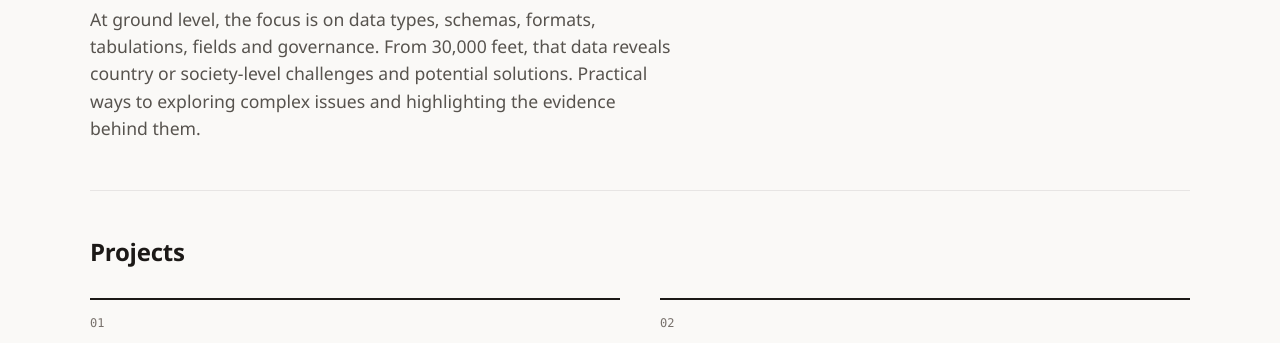
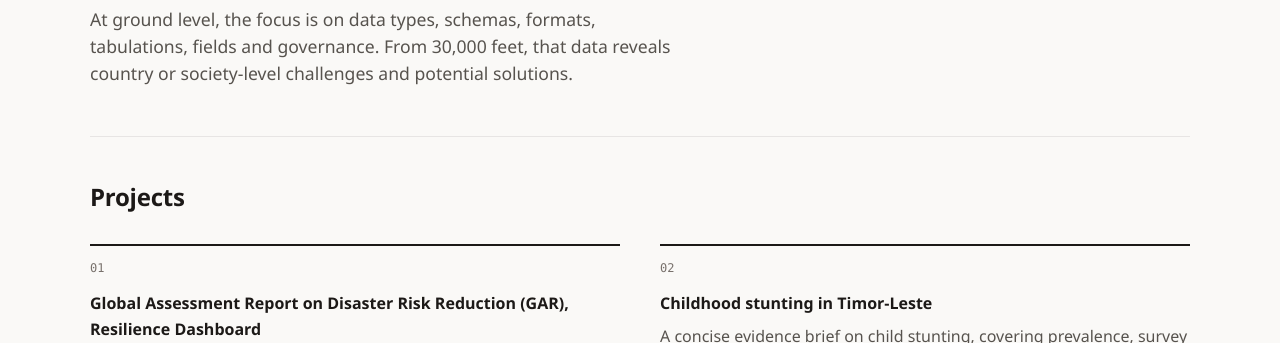
Before and after one commit to HumaFlo/HumaFlo.github.io, a plain HTML site: page index.html in a window 1280 px wide. Shown: the part 392-735 px from the top of the page. Drawn offline with Linux system fonts and the light colour scheme.

Commit message:
Edit lead paragraph for clarity
Removed redundant sentence from the lead paragraph.

```diff
--- a/index.html
+++ b/index.html
@@ -420,8 +420,7 @@
         <p class="eyebrow">Evidence, made useful</p>
         <h1 id="page-title"> Data, Made Impactful: What Does the Big Picture Reveal?</h1>
         <p class="lead">
-          At ground level, the focus is on data types, schemas, formats, tabulations, fields and governance. From 30,000 feet, that data reveals country or society-level challenges and potential solutions. Practical ways to exploring complex issues and highlighting the evidence
-          behind them.
+          At ground level, the focus is on data types, schemas, formats, tabulations, fields and governance. From 30,000 feet, that data reveals country or society-level challenges and potential solutions.
         </p>
       </section>
 
```
